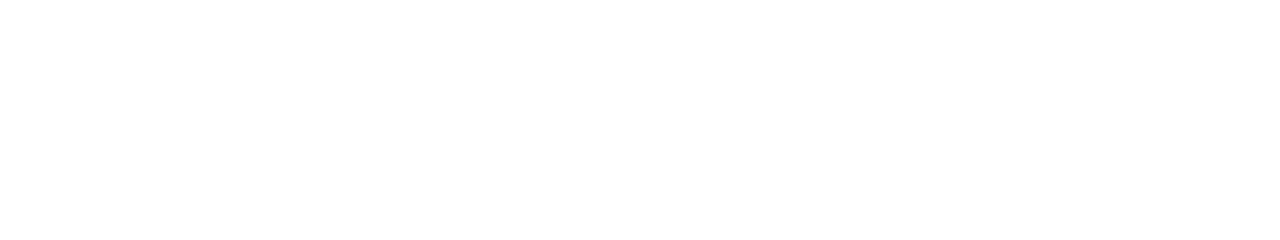
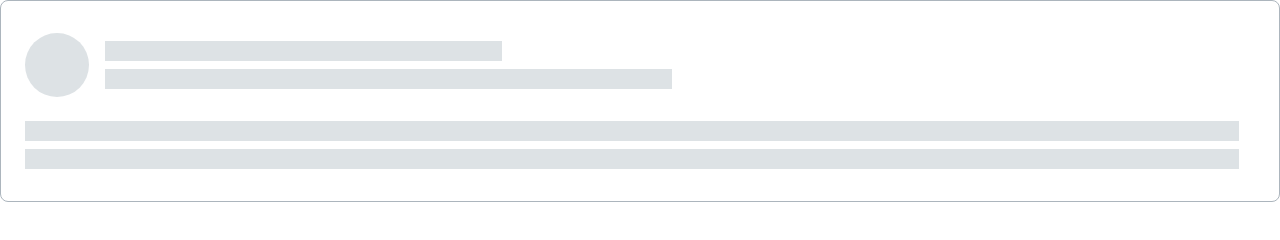
Before and after one commit to js-tasks-ru/htmlcss-20241107_gamedevshrimp, a website: page 04-lection2/02-skeleton/index.html in a window 1280 px wide. Drawn offline with Linux system fonts and the light colour scheme.

Commit message:
DZ04 add a skeleton

```diff
--- a/04-lection2/02-skeleton/index.html
+++ b/04-lection2/02-skeleton/index.html
@@ -6,6 +6,18 @@
         <link rel="stylesheet" href="./skeleton.css">
     </head>
     <body>
-
+        <div class="skeleton">
+            <div class="skeleton__top-content">
+                <div class="skeleton__circle"></div>
+                <div class="skeleton__block-container">
+                    <div class="skeleton__block" style="width: 35%"></div>
+                    <div class="skeleton__block" style="width: 50%"></div>
+                </div>
+            </div>
+            <div class="skeleton__block-container">
+                <div class="skeleton__block"></div>
+                <div class="skeleton__block"></div>
+            </div>
+        </div>
     </body>
 </html>
--- a/04-lection2/02-skeleton/skeleton.css
+++ b/04-lection2/02-skeleton/skeleton.css
@@ -0,0 +1,38 @@
+.skeleton {
+    padding: 32px 40px 32px 24px;
+    border: 1px solid var(--grey-3);
+    border-radius: 8px;
+}
+
+.skeleton__block-container {
+    width: 100%;
+    display: flex;
+    flex-direction: column;
+    gap: 8px;
+
+}
+
+.skeleton__block {
+    background-color: #DDE2E5;
+    height: 20px;
+}
+
+.skeleton__circle {
+    background-color: #DDE2E5;
+    width: 64px;
+    height: 64px;
+    border-radius: 50%;
+    flex-shrink: 0;
+}
+
+.skeleton__top-content {
+    display: flex;
+    flex-direction: row;
+    align-items: center;
+    gap: 16px;
+    padding-bottom: 24px;
+}
+
+.skeleton__bottom-content {
+
+}
```
